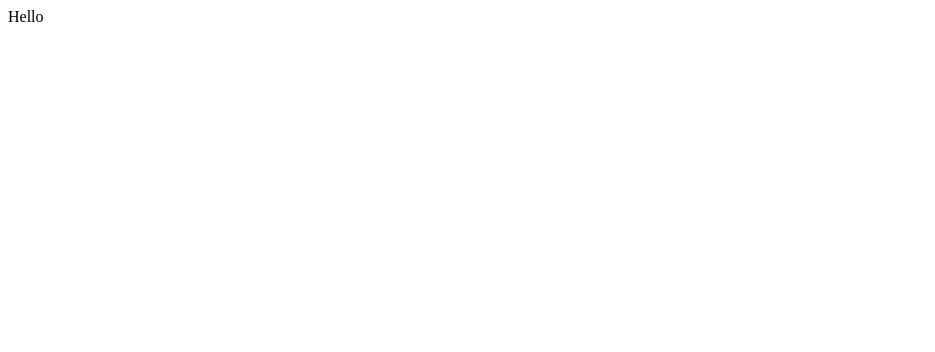
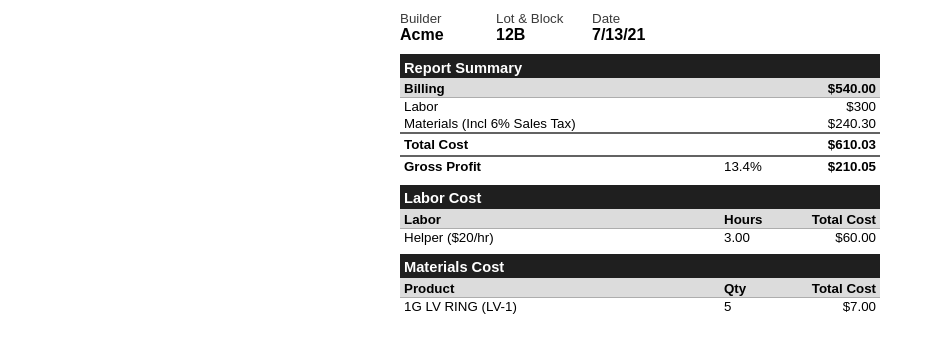
Before and after one commit to notnotjake/dayticket, a plain HTML site: page print.html in a window 1280 px wide. Shown: the whole page, without its empty margins (0-935 px from the left). Drawn offline with Linux system fonts and the light colour scheme; a web font is replaced by a local one.

Commit message:
adds: print styling, some programmatic content

```diff
--- a/print.html
+++ b/print.html
@@ -1,19 +1,119 @@
 <html lang="en">
 	<head>
 		<meta charset="utf-8">
-		<title>Day Ticket Entry</title>
 		<meta name="viewport" content="width=device-width, initial-scale=1.0, minimum-scale=1.0">
-
 		<style>
+			@import url('https://rsms.me/inter/inter.css');
+			html { font-family: 'Inter', sans-serif; }
+			@supports (font-variation-settings: normal) {
+			  html { font-family: 'Inter var', sans-serif; }
+			}
+			body {
+				-webkit-print-color-adjust: exact !important;
+			}
 			.container {
-				width: 8in;
+				width: 5in;
+				margin: 8pt auto;
+			}
+			.header {
+				display: grid;
+				grid-template-columns: 20% 20% 60%;
+				margin-bottom: 8pt;
+			}
+			.header h3 {
+				font-size: 10pt;
+				font-weight: 500;
+				color: #3a3a3a;
+				margin: 0;
+			}
+			.header p {
+				font-size: 12pt;
+				font-weight: 600;
 				color: black;
+				margin: 0;
+			}
+			table {
+				width: 100%;
+				margin-bottom: 6pt;
+				border-collapse: collapse;
+				font-size: 10pt;
+			}
+			table * {
+				padding-left: 3pt;
+				padding-right: 3pt;
+			}
+			.col1 {
+				width: 3.25in;
+			}
+			td:nth-child(3) {
+				text-align: right;
+			}
+			.heading {
+				background-color: #1f1f1f;
+				color: white;
+				font-weight: 700;
+				font-size: 11pt;
+			}
+			.heading td {
+				padding: 4pt 3pt 2pt;
+			}
+			.subheading {
+				background-color: #dcdcdc;
+				border-bottom: 1px solid #adadad;
+				font-weight: 600;
+				font-size: 10pt;
+			}
+			.subheading td {
+				padding: 2pt 3pt 1pt;
+			}
+			.total-line {
+				border-top: 2px solid #636363;
+			}
+			.total-line td {
+				padding: 2pt 3pt;
+			}
+			.total-line b {
+				padding: 0;
 			}
 		</style>
 	</head>
 	<body>
 		<div class="container">
-			<p>Hello</p>
+			<div class="header">
+				<div>
+					<h3>Builder</h3>
+					<p>Acme</p>
+				</div>
+				<div>
+					<h3>Lot & Block</h3>
+					<p>12B</p>
+				</div>
+				<div>
+					<h3>Date</h3>
+					<p>7/13/21</p>
+				</div>
+			</div>
+
+			<table>
+				<tr class="heading"><td colspan='3'>Report Summary</td></tr>
+				<tr class="subheading"><td>Billing</td><td></td><td>$540.00</td></tr>
+				<tr><td class="col1">Labor</td><td></td><td>$300</td></tr>
+				<tr><td>Materials (Incl 6% Sales Tax)</td><td></td><td>$240.30</td></tr>
+				<tr class="total-line"><td><b>Total Cost</b></td><td></td><td><b>$610.03</b></td></tr>
+				<tr class="total-line"><td><b>Gross Profit</b></td><td>13.4%</td><td><b>$210.05<b></td></tr>
+			</table>
+
+			<table>
+				<tr class="heading"><td colspan='3'>Labor Cost</td></tr>
+				<tr class="subheading"><td>Labor</td><td>Hours</td><td>Total Cost</td></tr>
+				<tr><td class="col1">Helper ($20/hr)</td><td>3.00</td><td>$60.00</td></tr>
+			</table>
+
+			<table>
+				<tr class="heading"><td colspan='3'>Materials Cost</td></tr>
+				<tr class="subheading"><td class="col1">Product</td><td>Qty</td><td>Total Cost</td></tr>
+				<tr><td>1G LV RING (LV-1)</td><td>5</td><td>$7.00</td></tr>
+			</table>
 		</div>
 	</body>
 </html>
```
Also changed, not shown: app.js (+108 -11 lines).
